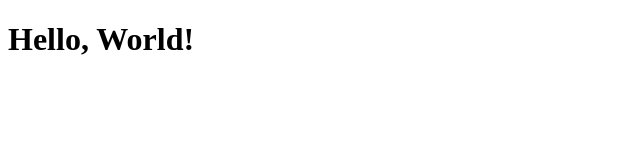
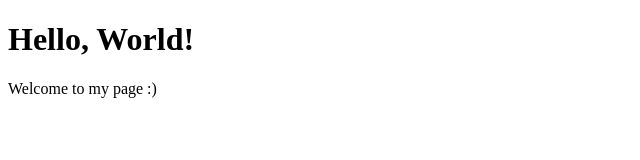
Before and after one commit to TRemigi/TRemigi.github.io, a plain HTML site: page index.html in a window 1280 px wide. Shown: the whole page, without its empty margins (0-640 px from the left). Drawn offline with Linux system fonts and the light colour scheme.

Commit message:
added p element

```diff
--- a/index.html
+++ b/index.html
@@ -8,5 +8,8 @@
     </head>
     <body>
         <h1>Hello, World!</h1>
+        <p>
+            Welcome to my page :)
+        </p>
     </body>
 </html>
```
